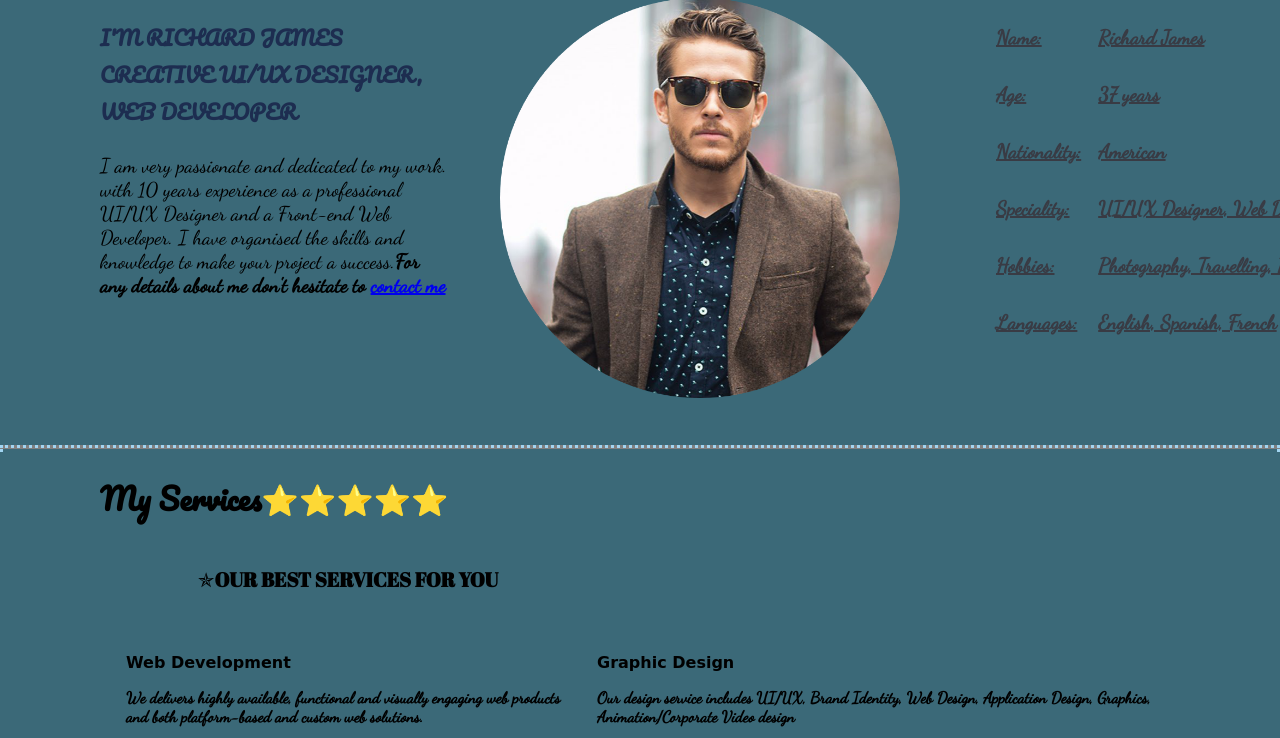
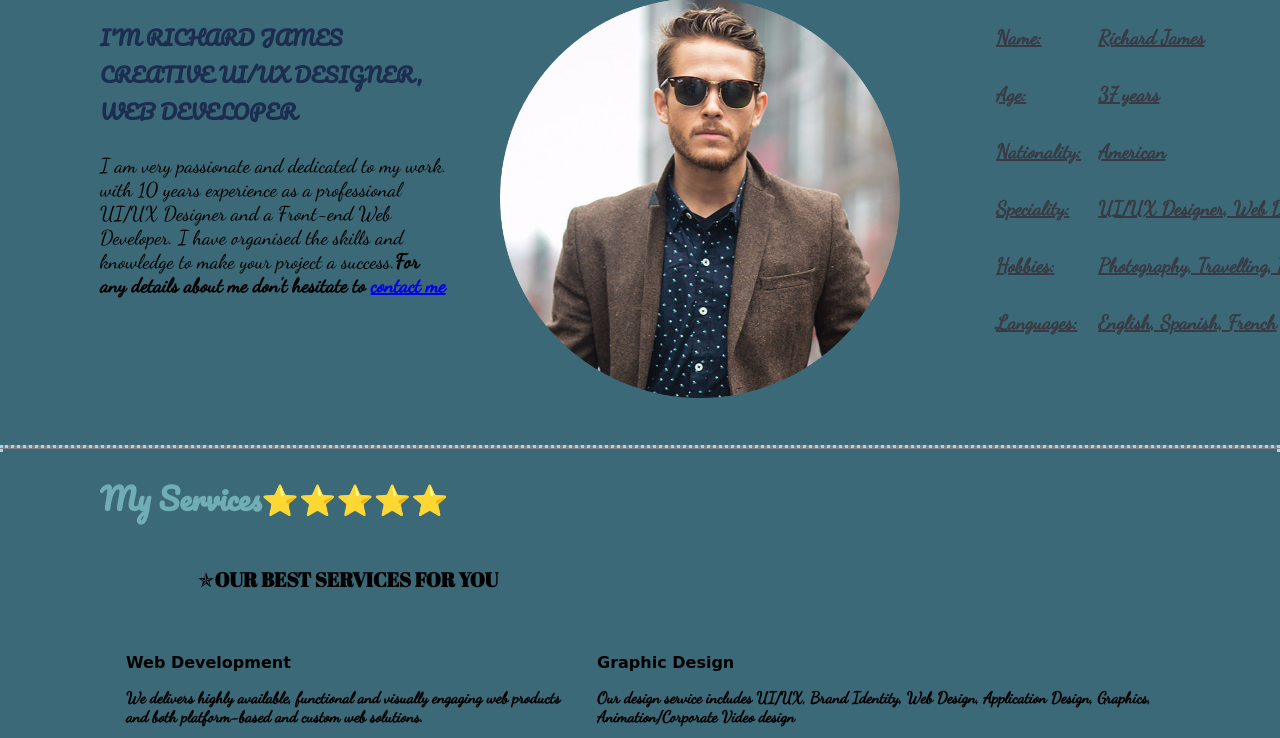
Before and after one commit to ppriya2/info1213a1, a plain HTML site: page index.html in a window 1280 px wide. Shown: the part 359-1097 px from the top of the page. Drawn offline with Linux system fonts and the light colour scheme; a web font is replaced by a local one.

Commit message:
Update styles.css

```diff
--- a/css/styles.css
+++ b/css/styles.css
@@ -94,6 +94,7 @@ body {
 }
 
 .mc-h2 {
+  color: #70adb5;
   line-height: 1;
   font-family: 'Pacifico', cursive;
   font-size: 30px;
```
